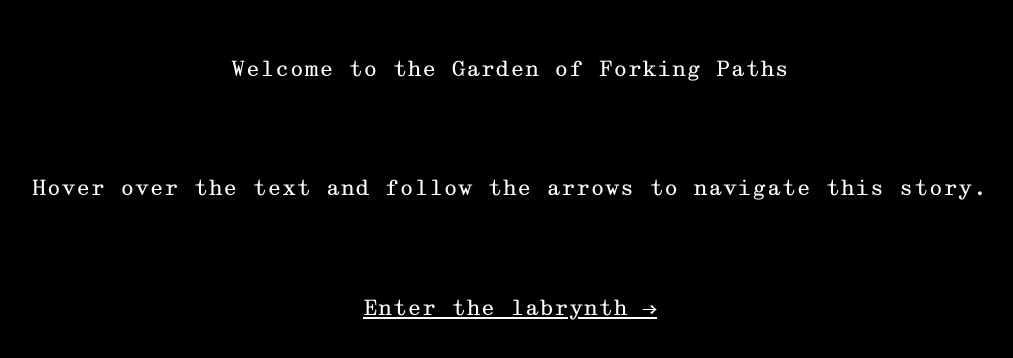
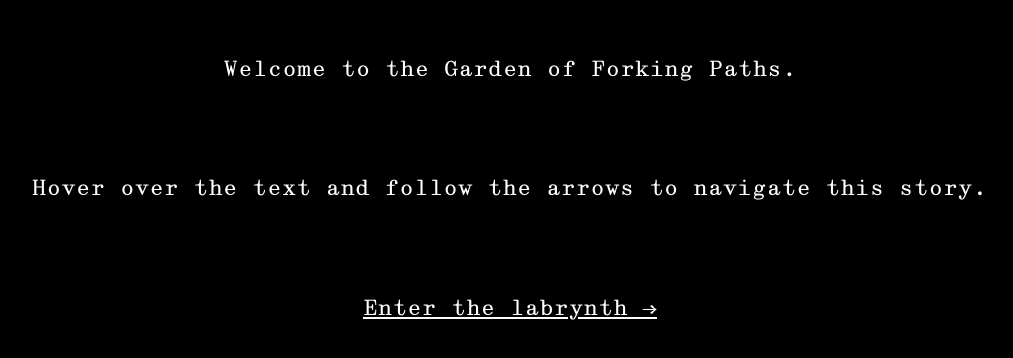
Before and after one commit to MaryHatcher/Labrynth, a plain HTML site: page index.html in a window 1280 px wide. Shown: the part 162-520 px from the top of the page, without its empty margins (130-1143 px from the left). Drawn offline with Linux system fonts and the light colour scheme.

Commit message:
added punctuation

```diff
--- a/index.html
+++ b/index.html
@@ -12,7 +12,7 @@
 
     <a href="labrynth.html">Enter the labrynth →</a>
 
-    <h1>Welcome to the Garden of Forking Paths</h1>
+    <h1>Welcome to the Garden of Forking Paths.</h1>
 
     <p>Hover over the text and follow the arrows to navigate this story.
     </p>
```
